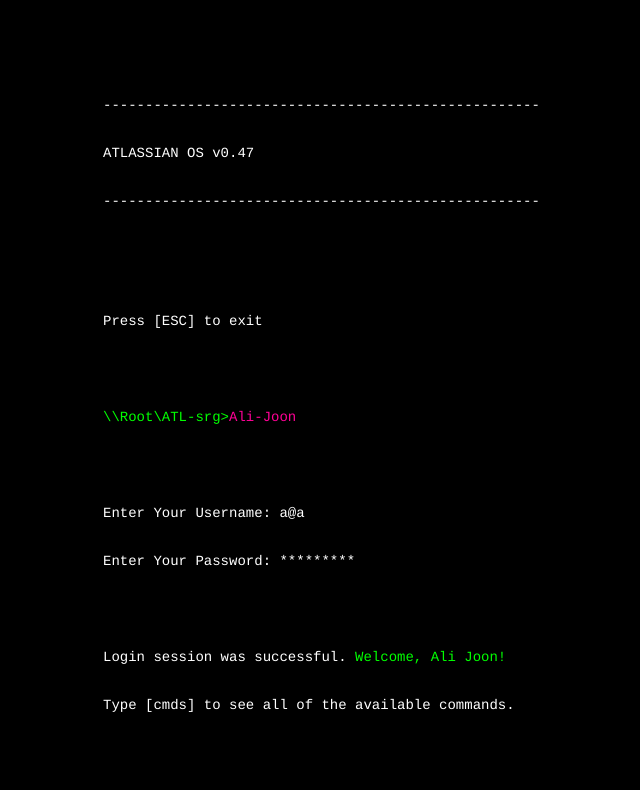
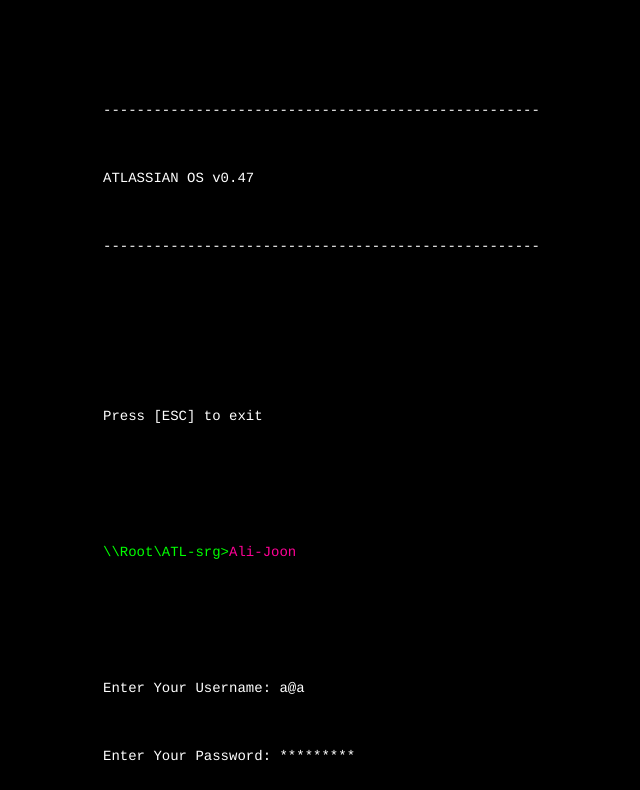
Before and after one commit to Ali-Joon/Ali-Joon.github.io, a plain HTML site: page index.html in a window 1280 px wide. Shown: the top 790 px of the page, without its empty margins (162-802 px from the left). Drawn offline with nearby package versions, Linux system fonts and the light colour scheme; a script that the page names is missing.

```diff
--- a/index.css
+++ b/index.css
@@ -5,7 +5,9 @@ body {
 #console {
 	font-family: courier, monospace;
 	color: #fff;
-	line-height: 10px;
+	padding : 0;
+	margin : 0;
+	line-height : 20px;
 	width:750px;
 	margin-left:auto;
 	margin-right:auto;
```
